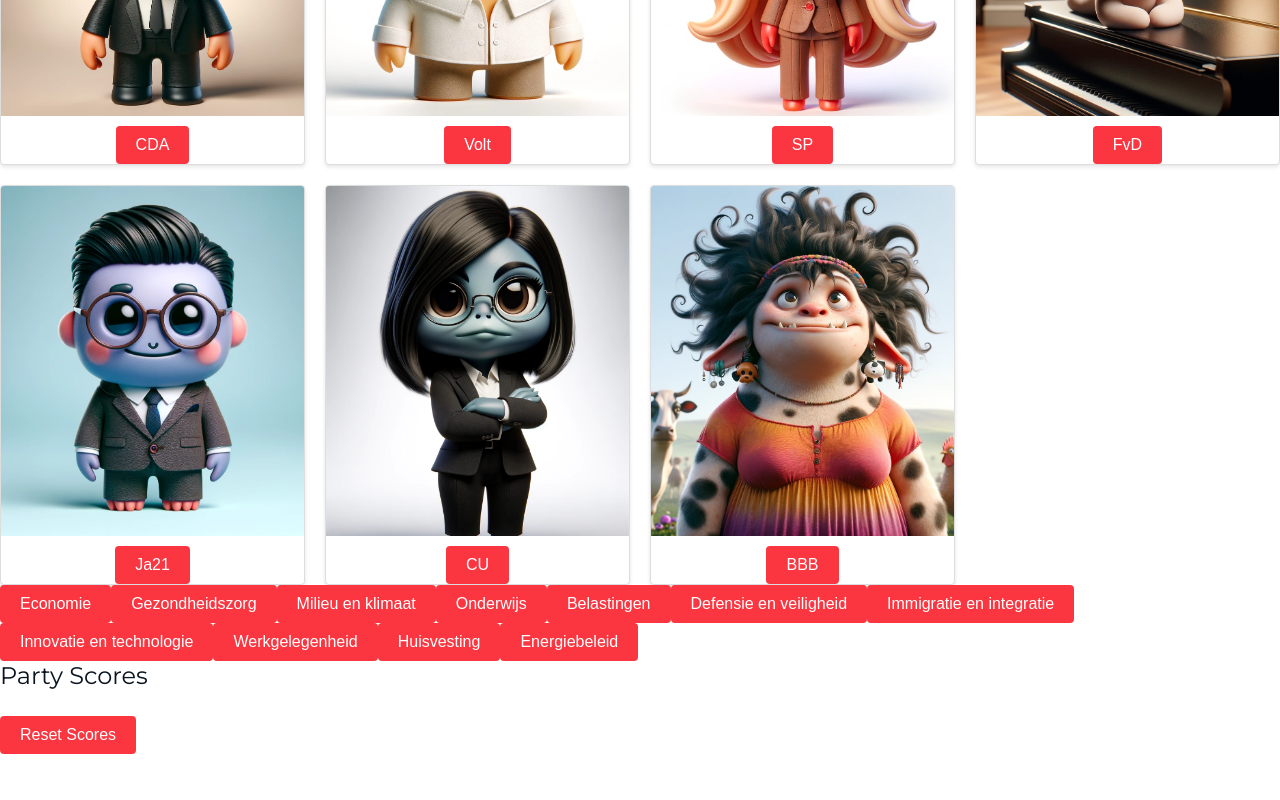
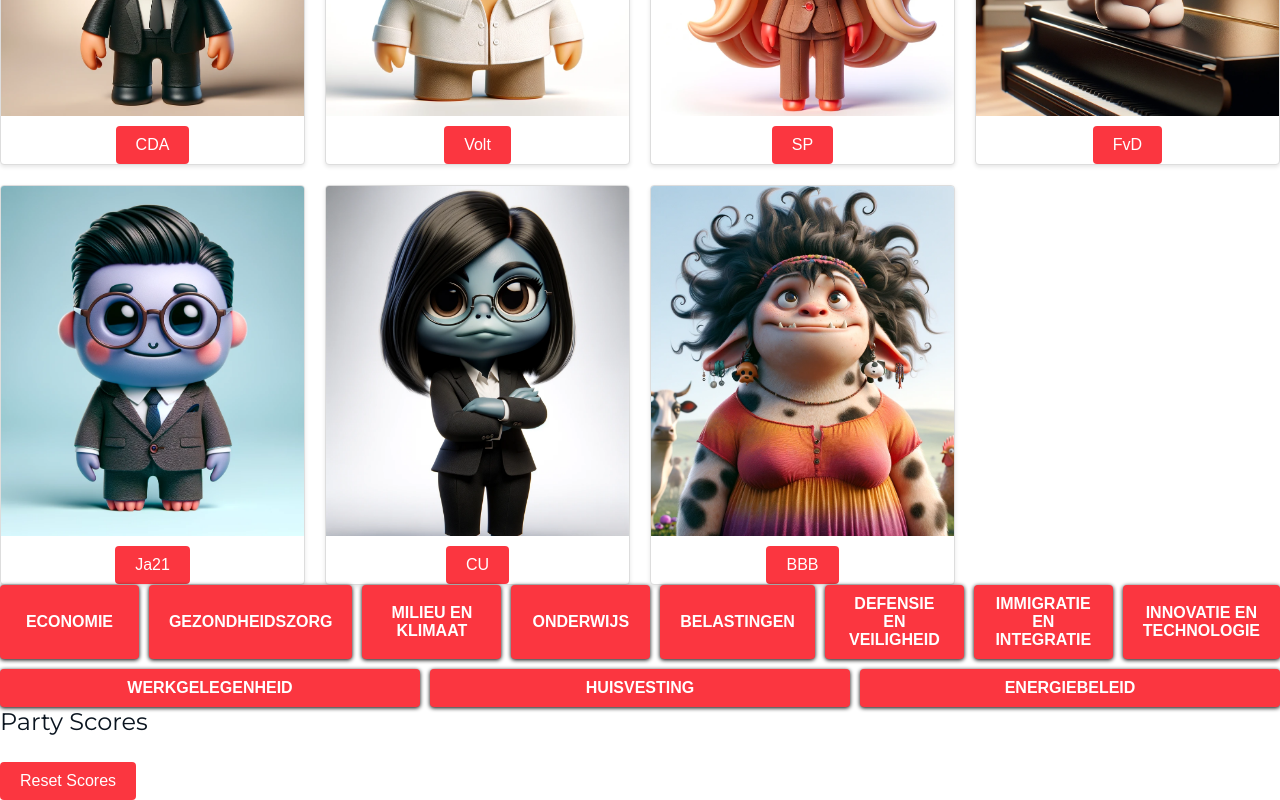
Before and after one commit to Haikotjo/Stemmen, a React (Create React App) app: page /kies-hulp in a window 1280 px wide. Shown: the part 1043-1843 px from the top of the page. Before the commit the page ends 1797 px from the top, so only its background shows below. Built offline with nearby package versions, Linux system fonts and the light colour scheme.

Commit message:
Buttons goed verspreid standpunten zelf ook beter.

```diff
--- a/src/Components/partyPosition/PartyPosition.js
+++ b/src/Components/partyPosition/PartyPosition.js
@@ -9,7 +9,7 @@
     return (
         <div className={styles.partyPositionContainer}>
             {/* Display the name of the party */}
-            <h1>{party}</h1>
+            <h1 className={styles.partyName}>{party}</h1>
 
 
             {/* Display the topic and the party's position on that topic as a list */}
--- a/src/Components/partyPosition/PartyPosition.module.scss
+++ b/src/Components/partyPosition/PartyPosition.module.scss
@@ -10,6 +10,11 @@
   padding: 16px; // Internal spacing
   max-width: 100%; // Ensures the container does not exceed the parent's width
 
+  .partyName{
+    color: $secondary-color;
+    text-align: center;
+  }
+
   // Styling for the list of positions
   .positionList {
     list-style-type: none; // Removes default list styling
@@ -21,10 +26,12 @@
 
     li {
       display: contents; // Allows children to be laid out as if they are direct children of the grid
+      color: $secondary-color;
+
 
       strong {
         font-weight: bold; // Emphasizes the topic
-        color: #333; // Dark color for the topic for contrast
+        color: $secondary-color; // Dark color for the topic for contrast
         grid-column: 1; // Aligns topic to the first column
       }
 
--- a/src/Components/topicList/TopicList.js
+++ b/src/Components/topicList/TopicList.js
@@ -8,17 +8,17 @@
 const TopicList = ({ topics, selectedTopic, handleTopicSelection }) => {
     // Render the component
     return (
-        <div>
+        <div className={styles.topicListContainer}>
             {/*
                 Loop through the topics array and render a StyledButton for each topic.
                 The button label will show "(selected)" next to the topic name if it's the selected topic.
             */}
             {topics.map((topic) => (
                 <StyledButton
-                    key={topic}  // Unique key for each button, required by React
-                    label={topic === selectedTopic ? `${topic}` : topic}  // Button label
-                    onClick={() => handleTopicSelection(topic)}  // onClick handler
-                    className={topic === selectedTopic ? styles.selected : ''}  // Conditional styling
+                    key={topic}
+                    label={topic === selectedTopic ? `${topic}` : topic}
+                    onClick={() => handleTopicSelection(topic)}
+                    className={`${styles.styledButton} ${topic === selectedTopic ? styles.selected : ''}`} // Hier voegt u extra classes toe indien nodig
                 />
             ))}
         </div>
--- a/src/Components/topicList/TopicList.module.scss
+++ b/src/Components/topicList/TopicList.module.scss
@@ -1,6 +1,41 @@
 @import '../../styles/mixins';
 @import '../../styles/globals';
 
+// Container voor de topiclijst, zorgt dat deze gecentreerd en niet breder dan 1140px is
+.topicListContainer {
+  display: flex;
+  flex-direction: row; // Horizontale uitlijning
+  flex-wrap: wrap; // Zorgt ervoor dat de knoppen naar de volgende regel gaan als er geen ruimte is
+  gap: 10px; // Geeft ruimte tussen de knoppen
+
+  // Zorg ervoor dat de container niet breder is dan 1440px
+  max-width: 1440px;
+  margin: 0 auto; // Centreert de container in de viewport
+
+  // Als de container een beperkte hoogte heeft en u wilt scrollen voor extra knoppen
+  // overflow-y: auto;
+}
+
+// Standaard stijl voor elke button
+.topicListContainer .styledButton {
+  flex: 1; // Knoppen groeien om de beschikbare ruimte op te vullen
+  min-width: min-content; // De minimum breedte is de breedte van de langste tekst in de knoppen
+  cursor: pointer;
+  padding: 10px 20px;
+  text-transform: uppercase; // Maakt alle letters kapitaal
+  font-weight: bold;
+  transition: background-color 0.3s ease; // Animatie voor de achtergrondkleur
+  box-shadow: 0 1px 4px rgba(0, 0, 0, 1);
+
+  &:hover {
+    background-color: lighten($third-color, 10%); // Lichtere kleur bij hover
+  }
+}
+
 .selected {
   background-color: $third-color; // of een andere kleur naar keuze
+  color: white; // Tekstkleur voor geselecteerde item
+  &:hover {
+    background-color: darken($third-color, 10%); // Donkere kleur bij hover voor geselecteerde item
+  }
 }
--- a/src/pages/positionsPage/PositionsPage.js
+++ b/src/pages/positionsPage/PositionsPage.js
@@ -1,5 +1,5 @@
 // Importing required modules and components
-import React, {useState} from 'react';
+import React, {useState, useRef} from 'react';
 import positionsData from '../../data/positions.json';
 import TopicList from "../../Components/topicList/TopicList";
 import usePositions from "../../hooks/usePositions";
@@ -14,6 +14,8 @@
     // State to keep track of the selected topic
     const [selectedTopic, setSelectedTopic] = useState(null);
 
+    const positionsRef = useRef(null);
+
     // Custom hook to get the positions of parties on the selected topic
     const positions = usePositions(selectedTopic);
 
@@ -23,6 +25,10 @@
     // Handler function to set the selected topic
     const handleTopicSelection = (topic) => {
         setSelectedTopic(topic);
+        // Check if positionsRef.current is not null and then scroll into view
+        if(positionsRef.current) {
+            positionsRef.current.scrollIntoView({ behavior: 'smooth', block: 'start' });
+        }
     };
 
     // Render the component
@@ -44,9 +50,11 @@
                 Loop through the positions object and render a PartyPosition component for each party.
                 Pass the party name, position, and selected topic as props.
             */}
-                {Object.keys(positions).map((party) => (
-                    <PartyPosition key={party} party={party} position={positions[party]} topic={selectedTopic} />
-                ))}
+                <div ref={positionsRef}>
+                    {Object.keys(positions).map((party) => (
+                        <PartyPosition key={party} party={party} position={positions[party]} topic={selectedTopic} />
+                    ))}
+                </div>
             </div>
         </>
     );
--- a/src/styles/globals.scss
+++ b/src/styles/globals.scss
@@ -3,7 +3,7 @@
 
 $primary-color: #0A141F;
 $secondary-color: #083948;
-$third-color: #41D3BD;
+$third-color: #062f48;
 $fourth-color: #FB3640;
 
 // Importeer de lettertypen
```
